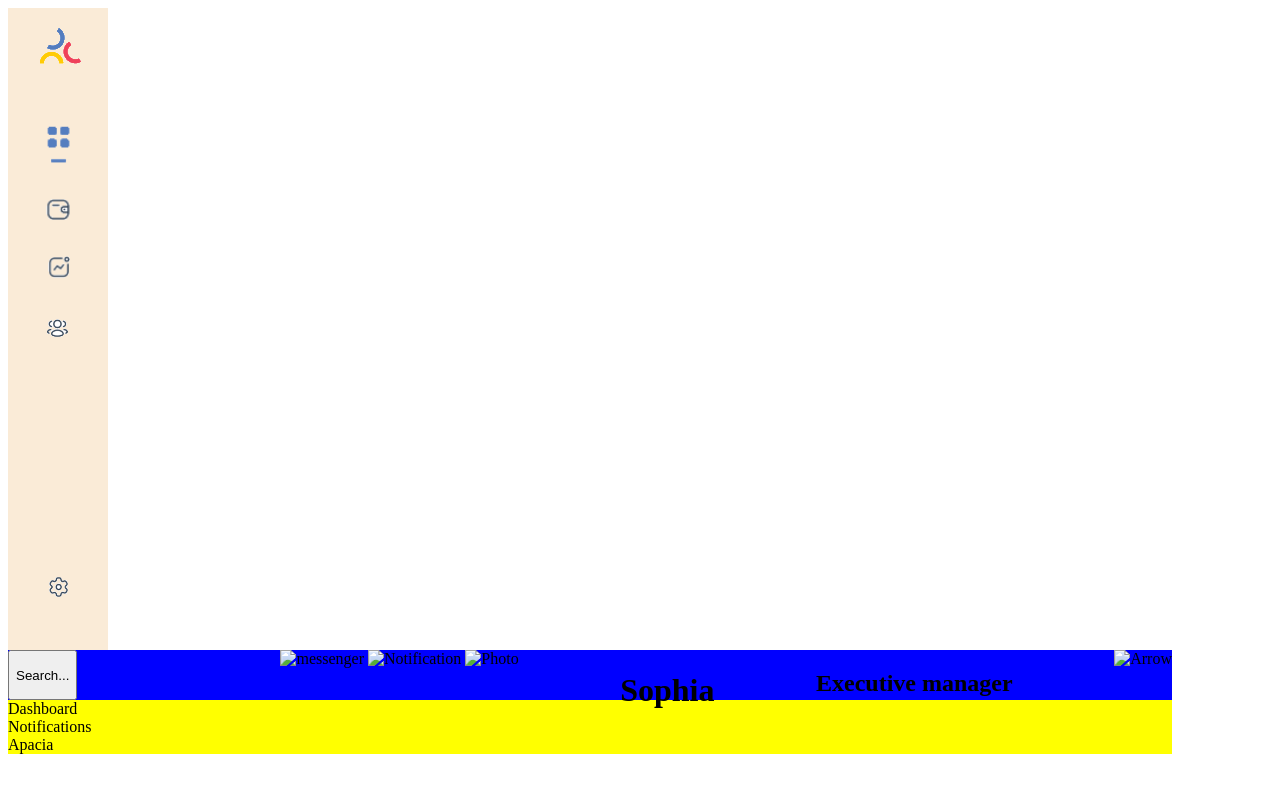
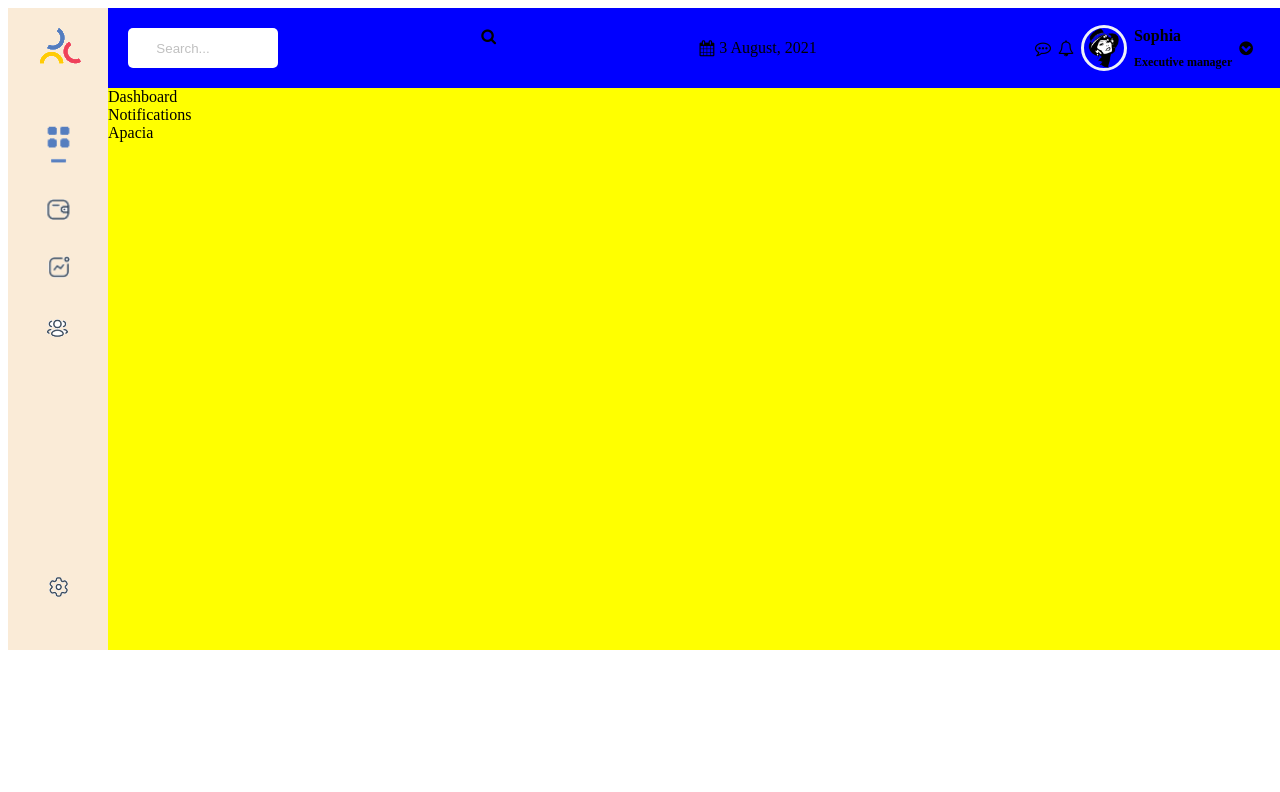
Before and after one commit to RasaZuk/project-with-bear, a website: page index.html in a window 1280 px wide. Drawn offline with Linux system fonts and the light colour scheme.

Commit message:
new update

```diff
--- a/css/header.css
+++ b/css/header.css
@@ -1,7 +1,67 @@
 .headerContainer {
     display: flex;
+    flex-direction: row;
+   justify-content: space-between;
     background-color: blue;
-    height: 50px;
-    justify-content: space-between;
+    width: 100%;
+    height: 40px;
+    padding: 20px;
+
+
 
 }
+
+.paieska {
+       width: 150px;
+       height: 40px;
+       padding: 10px 50px 10px 10px;
+       border-radius: 5px;
+       border: none;
+       background-color: white;
+       color: #C0C0C0;
+       position: relative;
+}
+
+.fa fa-search {
+    color: #C0C0C0;
+    position: absolute;
+    border-top: 60px;
+}
+
+.data {
+    display: flex;
+    justify-content: center;
+    align-items: center;
+    gap: 5px;
+}
+
+
+.headericons {
+    display: flex;
+    justify-items: right;
+    align-items: center;
+    margin: 15px;
+    gap: 7px;
+}
+
+.info {
+    display: flex;
+    width: 40px;
+    height: 40px;
+    border: 3px solid #EEF2F9;
+    border-radius: 50%;
+
+}
+
+.name {
+    font-size: 8px;
+
+}
+
+
+
+
+.droparrow {
+display: flex;
+align-items: center;
+}
--- a/css/main.css
+++ b/css/main.css
@@ -1,23 +1,24 @@
 
 
 body {
+   width: 100%;
+   display: flex;
+
+
+
+}
+header {
     display: flex;
-    flex-direction: column;
+}
+
+main {
+    background-color: yellow;
+   width: calc(100% - 100px);
 
 
 
 }
 
-main {
-    background-color: yellow;
-    display: flex;
-    flex-direction: column;
-    width: calc(100% - 100px);
+
 
 }
-
-.main-body {
-    display: flex;
-    flex-direction: column;
-
-}
--- a/index.html
+++ b/index.html
@@ -13,6 +13,7 @@
 </head>
 
 <body>
+
     <aside class="aside-icons">
         <div class="logo">
             <img src="./images/logo.png" alt="Logo">
@@ -26,28 +27,31 @@
         <div class="settings">
             <img src="./images/side_five.png" alt="">
         </div>
-
     </aside>
-
-
     <main>
         <header>
             <div class="headerContainer">
-                <button>Search...</button>
-                <data value="3 August, 2021"></data>
-                <div>
-                    <img src="" alt="messenger">
-                    <img src="" alt="Notification">
-                    <img src="" alt="Photo">
+                <button class="paieska">Search...</button>
+                <i class="fa fa-search" aria-hidden="true"></i>
+                <div class="data">
+                    <i class="fa fa-calendar" aria-hidden="true"></i>
+                    <p>3 August, 2021</p>
                 </div>
-                <h1 class="name">Sophia</h1>
-                <h2 class="job title">Executive manager</h2>
-                <div>
-                    <img src="" alt="Arrow">
+                <div class="headericons">
+                    <i class="fa fa-commenting-o" aria-hidden="true"></i>
+                    <i class="fa fa-bell-o" aria-hidden="true"></i>
+                    <div class="info">
+                        <img src="./images/photo.png" alt="Photo">
+                    </div>
+                    <div class="name">
+                        <h1>Sophia</h1>
+                        <h2>Executive manager</h2>
+                    </div>
+                    <i class="fa fa-chevron-circle-down" aria-hidden="true"></i>
                 </div>
-            </div>
         </header>
-        <section class="main-body">
+
+        <section>
             <section>Dashboard</section>
             <section>Notifications</section>
             <section>Apacia</section>
```
Also changed, not shown: images/photo.png (added).
